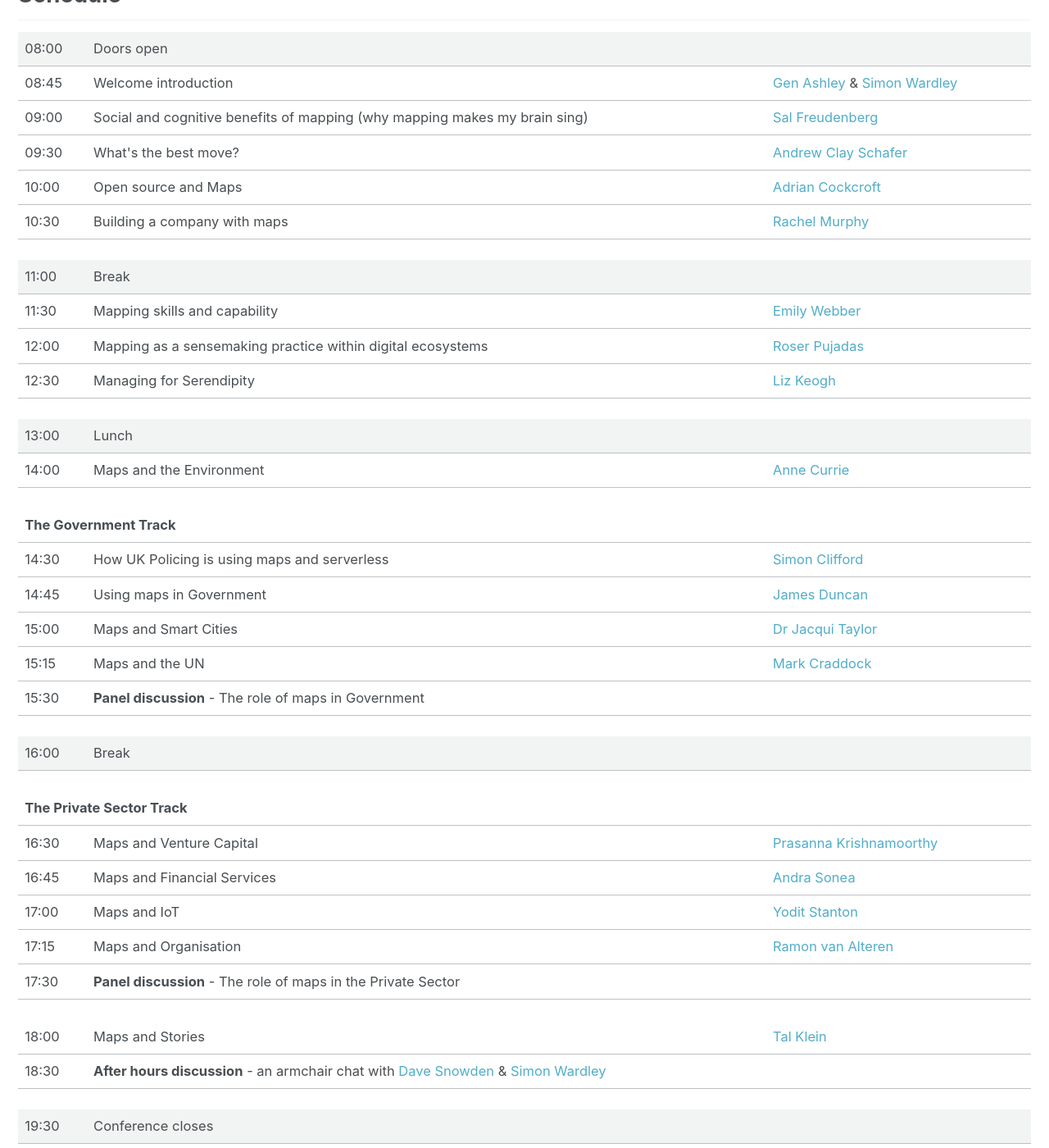
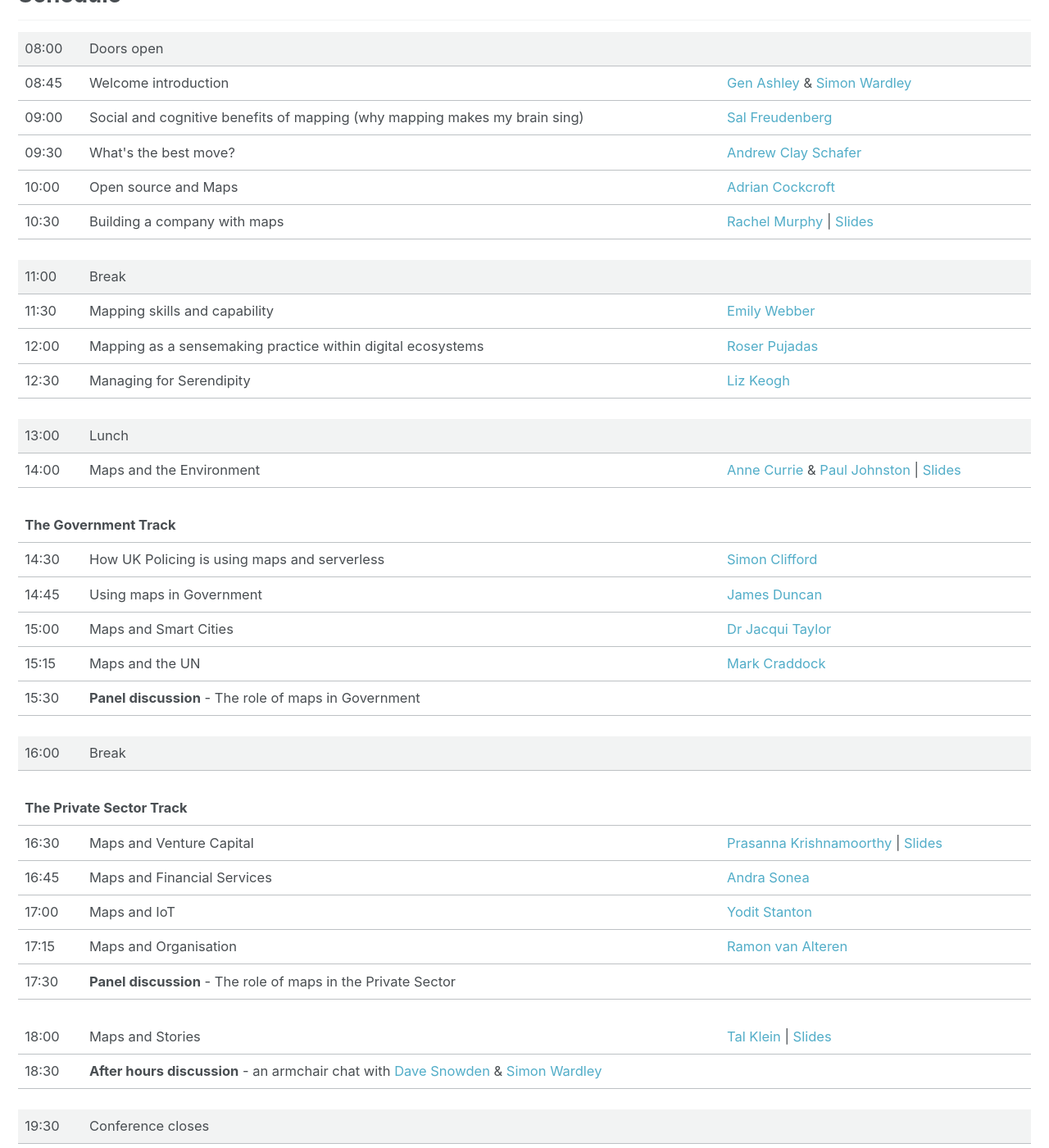
Before and after one commit to mapcampcommittee/mapcampcommittee.github.io, a Jekyll site: the page built from _pages/2019-10-15_London.html, in a window 1280 px wide and 1400 px high, scrolled down 805 px. Shown: the whole window at 82% size. Built offline with Jekyll 4.4.1, drawn with Linux system fonts in a browser that asks for light colours.

Commit message:
Speaker slides - Map Camp London 2019

```diff
--- a/_pages/2019-10-15_London.html
+++ b/_pages/2019-10-15_London.html
@@ -65,7 +65,7 @@ classes:
   <tr>
     <td>10:30</td>
     <td>Building a company with maps</td>
-    <td><a target="_blank" href="https://twitter.com/Rachel0404">Rachel Murphy</a></td>
+    <td><a target="_blank" href="https://twitter.com/Rachel0404">Rachel Murphy</a> | <a href="/assets/slides/london-2019/rachel-murphy.pdf">Slides</a></td>
   </tr>
 
   <tr class="schedule-section">
@@ -105,7 +105,7 @@ classes:
   <tr>
     <td>14:00</td>
     <td>Maps and the Environment</td>
-    <td><a target="_blank" href="https://twitter.com/anne_e_currie">Anne Currie</a></td>
+    <td><a target="_blank" href="https://twitter.com/anne_e_currie">Anne Currie</a> & <a href="https://twitter.com/PaulDJohnston">Paul Johnston</a> | <a href="/assets/slides/london-2019/anne-currie-paul-johnston.pdf">Slides</a></td>
   </tr>
 
   <tr class="schedule-section">
@@ -159,7 +159,7 @@ classes:
   <tr>
     <td>16:30</td>
     <td>Maps and Venture Capital</td>
-    <td><a target="_blank" href="https://twitter.com/prasanna_says">Prasanna Krishnamoorthy</td>
+    <td><a target="_blank" href="https://twitter.com/prasanna_says">Prasanna Krishnamoorthy</a> | <a href="/assets/slides/london-2019/prasanna-krishnamoorthy.pdf">Slides</a></td>
   </tr>
   <tr>
     <td>16:45</td>
@@ -188,7 +188,7 @@ classes:
   <tr>
     <td>18:00</td>
     <td>Maps and Stories</td>
-    <td><a target="_blank" href="https://twitter.com/VirtualTal">Tal Klein</a></td>
+    <td><a target="_blank" href="https://twitter.com/VirtualTal">Tal Klein</a> | <a href="/assets//slides/london-2019/tal-klein.pdf">Slides</a></td>
   </tr>
   <tr>
     <td>18:30</td>
```
Also changed, not shown: 4 other files.
